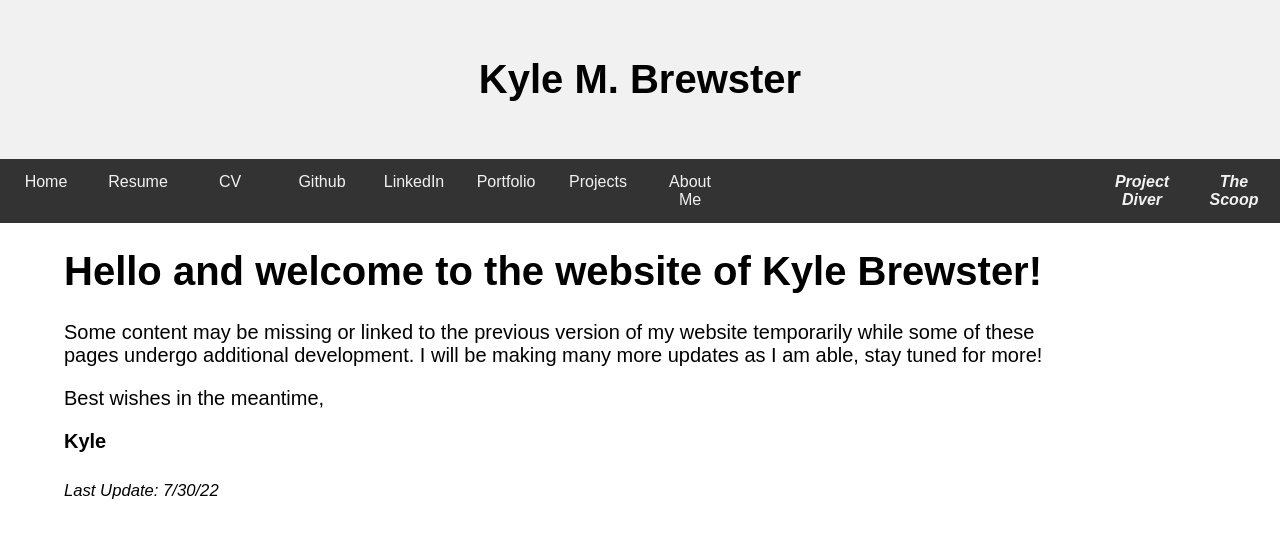
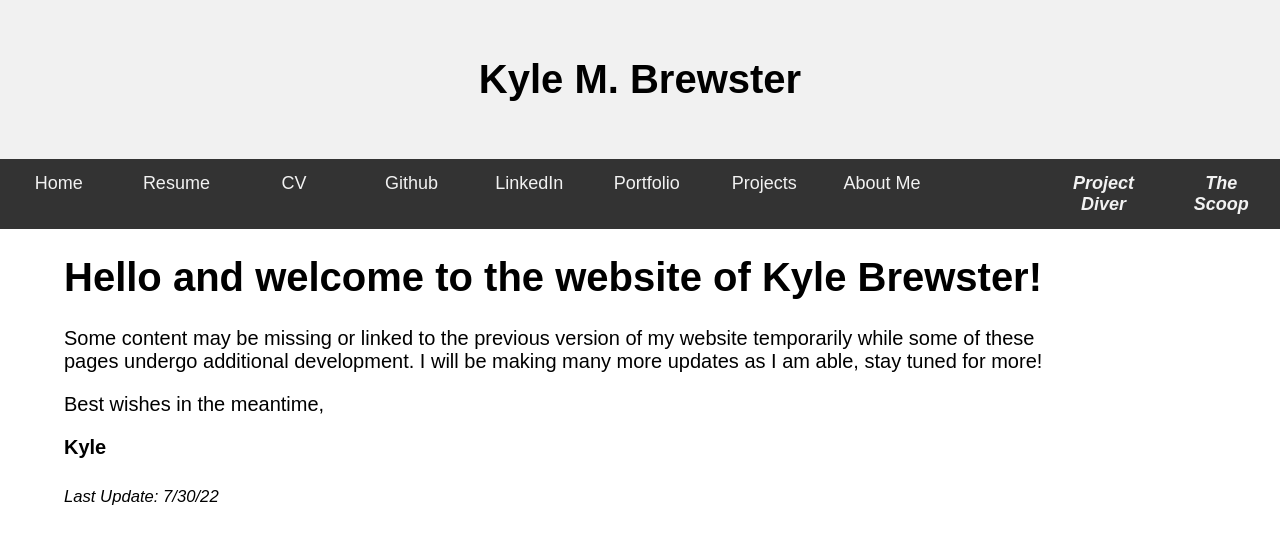
Before and after one commit to k-brew/personal-site, a Jekyll site: the page built from index.md, in a window 1280 px wide. Shown: the top 544 px of the page. Built offline with Jekyll 4.4.1, drawn with Linux system fonts in a browser that asks for light colours.

Commit message:
Update default.html

```diff
--- a/_layouts/default.html
+++ b/_layouts/default.html
@@ -27,8 +27,8 @@
   text-align: center;
   padding: 14px 14px;
   text-decoration: none;
-  font-size: 16px;
-  width: 5%;
+  font-size: 18px;
+  width: 7%;
   text-align: center;
 }
 
```
